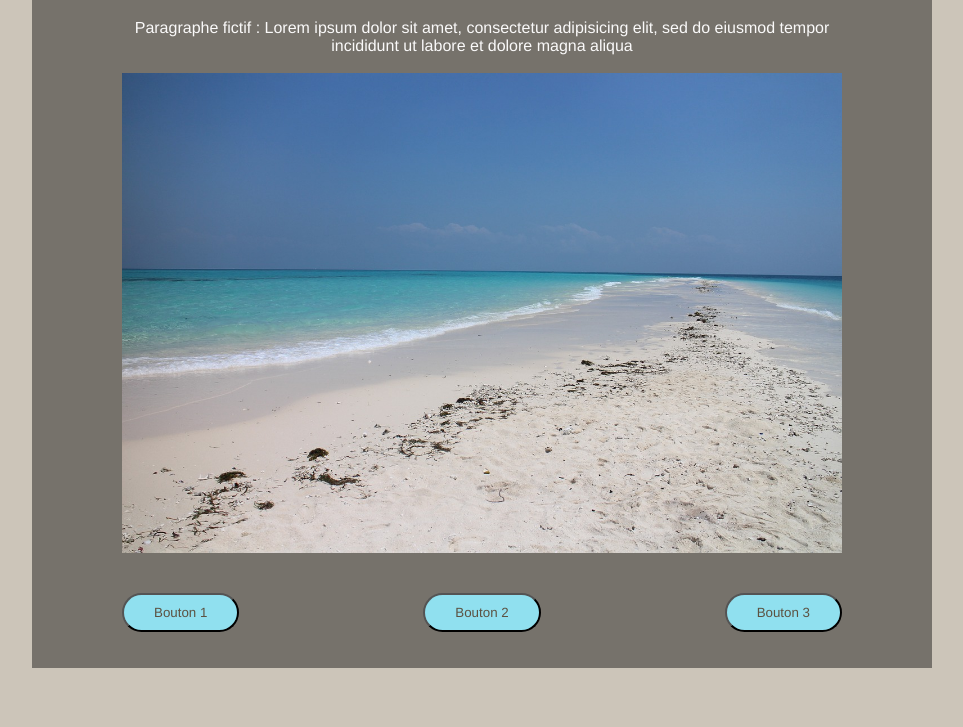
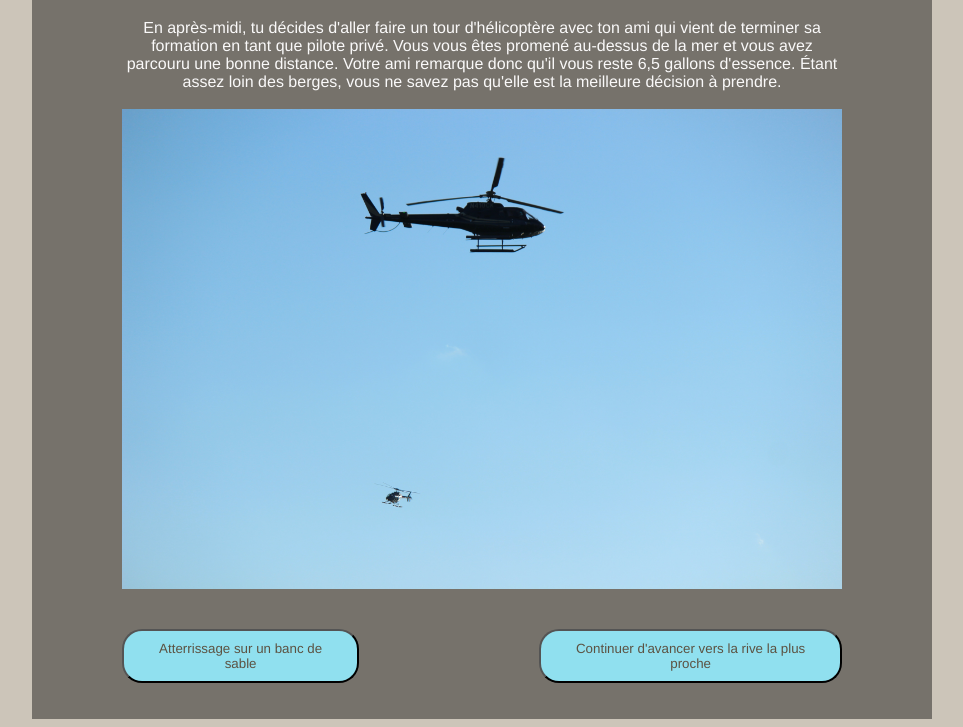
Before and after one commit to audreydandurand/vous-etes-le-heros-6.5-gallons-au-compteur-audreydandurand.github.io, a plain HTML site: page index.html in a window 1280 px wide. Shown: the part 166-893 px from the top of the page, without its empty margins (158-1121 px from the left). Before the commit the page ends 842 px from the top, so only its background shows below. Drawn offline with Linux system fonts and the light colour scheme.

Commit message:
ajout_code_boutons

```diff
--- a/index.html
+++ b/index.html
@@ -11,7 +11,7 @@
         <div class="logo">6,5 gallons au compteur</div>
         <h1 class="titre-chapitre">Titre fictif d'un chapitre</h1>
         <p class="paragraphe"> Paragraphe fictif : Lorem ipsum dolor sit amet, consectetur adipisicing elit, sed do eiusmod tempor incididunt ut labore et dolore magna aliqua</p>
-        <img src="./assets/image/beach-1582161_1280.jpg">
+        <img class="image" src="./assets/image/beach-1582161_1280.jpg">
         <div class="boutons">
             <button>Bouton 1</button>
             <button>Bouton 2</button>
--- a/script.js
+++ b/script.js
@@ -80,9 +80,33 @@ let chapters = {
 
 function goToChapter(cle){
     var chapitre = chapters[cle];
-    let t = document.querySelector('.titre-chapitre');
+    let titreChapitre = document.querySelector('.titre-chapitre');
+    let paragrapheChapitre = document.querySelector('.paragraphe');
+    let imageChapitre = document.querySelector('.image');
+    let boutons = document.querySelector('.boutons');
+    let twist = false;
+
     if(chapitre !== undefined) {
-        t.innerHTML = chapitre.titre;
+        //Code pour l'affichage web
+        titreChapitre.innerHTML = chapitre.titre;
+        paragrapheChapitre.innerHTML = chapitre.description;
+        imageChapitre.src = chapitre.image;
+        while (boutons.firstChild) {
+            boutons.removeChild(boutons.firstChild);
+        }
+        for (let i = 0; i < chapitre.boutons.length; i++) {
+            const nouveauBtn = document.createElement('button');
+            nouveauBtn.textContent = chapitre.boutons[i].titre;
+            nouveauBtn.addEventListener('click', () => {
+                goToChapter(chapitre.boutons[i].destination)
+            });
+            boutons.appendChild(nouveauBtn);
+        };
+        if(chapitre === 'rame') {
+            twist = true;
+            console.log('rame')
+        }
+        //Code pour l'affichage dans la console
         console.log(chapitre.titre);
         console.log(chapitre.description);
         for (let element of chapitre.boutons){
```
